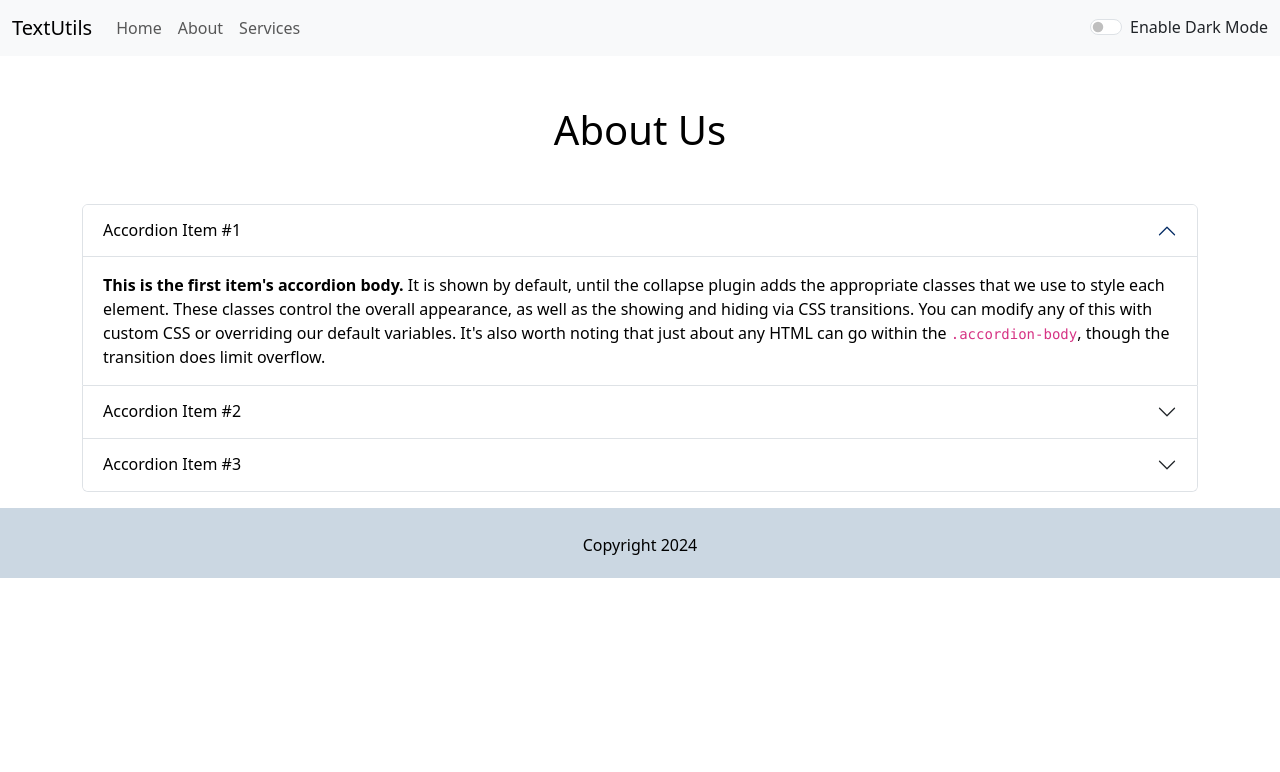
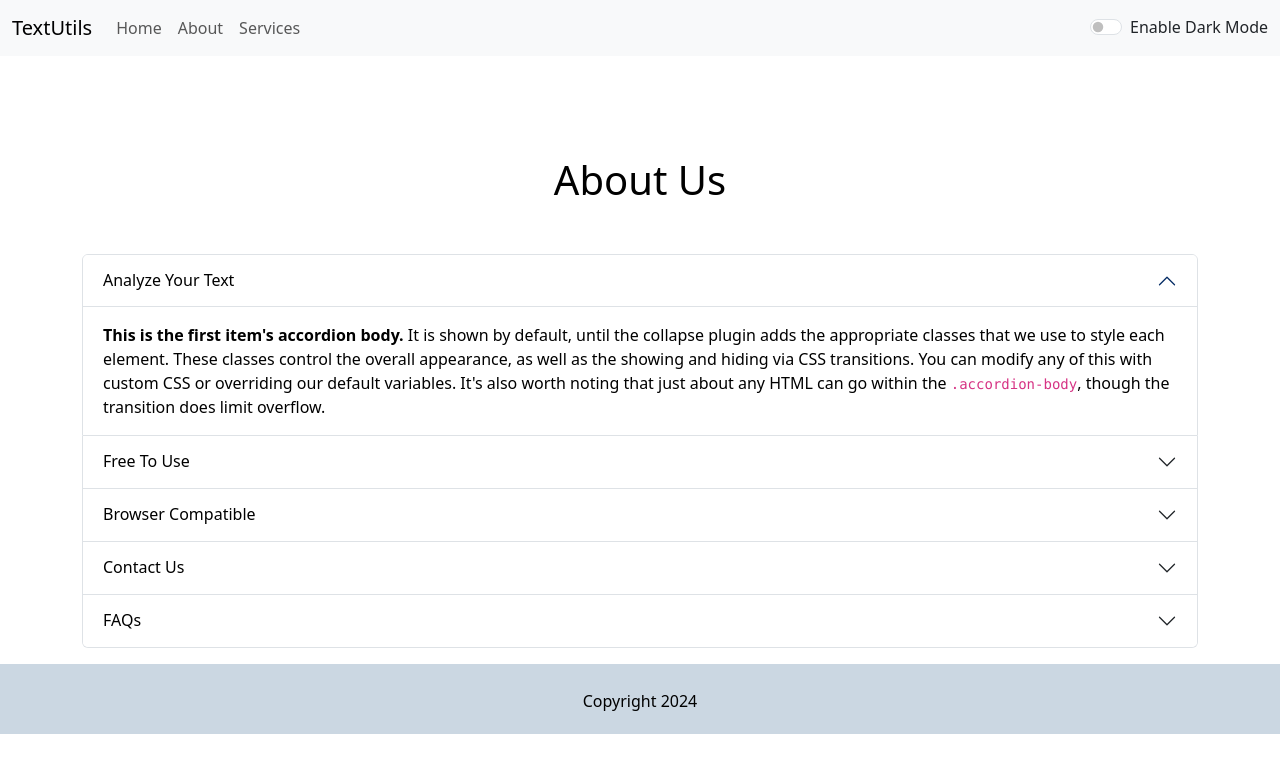
Before and after one commit to TouheedNaveed/TextUtils, a React (Create React App) app: page /about in a window 1280 px wide. Shown: the top 772 px of the page. Built offline with nearby package versions, Linux system fonts and the light colour scheme.

Commit message:
fixed errors and improve code

```diff
--- a/src/components/About.js
+++ b/src/components/About.js
@@ -6,10 +6,10 @@ export default function About(props) {
         <>
             <div className="heading"><h1 style={{ color: props.mode === 'dark' ? 'white' : "black"}}>About Us</h1></div>
             <div className="accordion" id="accordionExample" >
-                <div className="accordion-item" style={{ color: props.mode === 'dark' ? 'white' : "black", backgroundColor: props.mode === 'dark' ? '#212529' : 'white' }}>
+                <div className="accordion-item" style={{ color: props.mode === 'dark' ? 'white' : "black", backgroundColor: props.mode === 'dark' ? '#474c52' : 'white' }}>
                     <h2 className="accordion-header">
-                        <button style={{ color: props.mode === 'dark' ? 'white' : "black", backgroundColor: props.mode === 'dark' ? '#212529' : 'white' }} className="accordion-button" type="button" data-bs-toggle="collapse" data-bs-target="#collapseOne" aria-expanded="true" aria-controls="collapseOne">
-                            Accordion Item #1
+                        <button style={{ color: props.mode === 'dark' ? 'white' : "black", backgroundColor: props.mode === 'dark' ? '#474c52' : 'white' }} className="accordion-button" type="button" data-bs-toggle="collapse" data-bs-target="#collapseOne" aria-expanded="true" aria-controls="collapseOne">
+                            Analyze Your Text
                         </button>
                     </h2>
                     <div id="collapseOne" className="accordion-collapse collapse show" data-bs-parent="#accordionExample">
@@ -18,10 +18,10 @@ export default function About(props) {
                         </div>
                     </div>
                 </div>
-                <div className="accordion-item" style={{ color: props.mode === 'dark' ? 'white' : "black", backgroundColor: props.mode === 'dark' ? '#212529' : 'white' }}>
+                <div className="accordion-item" style={{ color: props.mode === 'dark' ? 'white' : "black", backgroundColor: props.mode === 'dark' ? '#474c52' : 'white' }}>
                     <h2 className="accordion-header">
-                        <button style={{ color: props.mode === 'dark' ? 'white' : "black", backgroundColor: props.mode === 'dark' ? '#212529' : 'white' }} className="accordion-button collapsed" type="button" data-bs-toggle="collapse" data-bs-target="#collapseTwo" aria-expanded="false" aria-controls="collapseTwo">
-                            Accordion Item #2
+                        <button style={{ color: props.mode === 'dark' ? 'white' : "black", backgroundColor: props.mode === 'dark' ? '#474c52' : 'white' }} className="accordion-button collapsed" type="button" data-bs-toggle="collapse" data-bs-target="#collapseTwo" aria-expanded="false" aria-controls="collapseTwo">
+                            Free To Use
                         </button>
                     </h2>
                     <div id="collapseTwo" className="accordion-collapse collapse" data-bs-parent="#accordionExample">
@@ -30,13 +30,37 @@ export default function About(props) {
                         </div>
                     </div>
                 </div>
-                <div className="accordion-item" style={{ color: props.mode === 'dark' ? 'white' : "black", backgroundColor: props.mode === 'dark' ? '#212529' : 'white' }}>
+                <div className="accordion-item" style={{ color: props.mode === 'dark' ? 'white' : "black", backgroundColor: props.mode === 'dark' ? '#474c52' : 'white' }}>
                     <h2 className="accordion-header">
-                        <button style={{ color: props.mode === 'dark' ? 'white' : "black", backgroundColor: props.mode === 'dark' ? '#212529' : 'white' }} className="accordion-button collapsed" type="button" data-bs-toggle="collapse" data-bs-target="#collapseThree" aria-expanded="false" aria-controls="collapseThree">
-                            Accordion Item #3
+                        <button style={{ color: props.mode === 'dark' ? 'white' : "black", backgroundColor: props.mode === 'dark' ? '#474c52' : 'white' }} className="accordion-button collapsed" type="button" data-bs-toggle="collapse" data-bs-target="#collapseThree" aria-expanded="false" aria-controls="collapseThree">
+                            Browser Compatible
                         </button>
                     </h2>
                     <div id="collapseThree" className="accordion-collapse collapse" data-bs-parent="#accordionExample">
+                        <div className="accordion-body">
+                            <strong>This is the third item's accordion body.</strong> It is hidden by default, until the collapse plugin adds the appropriate classes that we use to style each element. These classes control the overall appearance, as well as the showing and hiding via CSS transitions. You can modify any of this with custom CSS or overriding our default variables. It's also worth noting that just about any HTML can go within the <code>.accordion-body</code>, though the transition does limit overflow.
+                        </div>
+                    </div>
+                </div>
+                <div className="accordion-item" style={{ color: props.mode === 'dark' ? 'white' : "black", backgroundColor: props.mode === 'dark' ? '#474c52' : 'white' }}>
+                    <h2 className="accordion-header">
+                        <button style={{ color: props.mode === 'dark' ? 'white' : "black", backgroundColor: props.mode === 'dark' ? '#474c52' : 'white' }} className="accordion-button collapsed" type="button" data-bs-toggle="collapse" data-bs-target="#collapseThree" aria-expanded="false" aria-controls="collapseThree">
+                            Contact Us
+                        </button>
+                    </h2>
+                    <div id="collapseFour" className="accordion-collapse collapse" data-bs-parent="#accordionExample">
+                        <div className="accordion-body">
+                            <strong>This is the third item's accordion body.</strong> It is hidden by default, until the collapse plugin adds the appropriate classes that we use to style each element. These classes control the overall appearance, as well as the showing and hiding via CSS transitions. You can modify any of this with custom CSS or overriding our default variables. It's also worth noting that just about any HTML can go within the <code>.accordion-body</code>, though the transition does limit overflow.
+                        </div>
+                    </div>
+                </div>
+                <div className="accordion-item" style={{ color: props.mode === 'dark' ? 'white' : "black", backgroundColor: props.mode === 'dark' ? '#474c52' : 'white' }}>
+                    <h2 className="accordion-header">
+                        <button style={{ color: props.mode === 'dark' ? 'white' : "black", backgroundColor: props.mode === 'dark' ? '#474c52' : 'white' }} className="accordion-button collapsed" type="button" data-bs-toggle="collapse" data-bs-target="#collapseThree" aria-expanded="false" aria-controls="collapseThree">
+                            FAQs
+                        </button>
+                    </h2>
+                    <div id="collapseFive" className="accordion-collapse collapse" data-bs-parent="#accordionExample">
                         <div className="accordion-body">
                             <strong>This is the third item's accordion body.</strong> It is hidden by default, until the collapse plugin adds the appropriate classes that we use to style each element. These classes control the overall appearance, as well as the showing and hiding via CSS transitions. You can modify any of this with custom CSS or overriding our default variables. It's also worth noting that just about any HTML can go within the <code>.accordion-body</code>, though the transition does limit overflow.
                         </div>
--- a/src/components/Alert.js
+++ b/src/components/Alert.js
@@ -2,19 +2,20 @@ import React from 'react'
 
 function Alert(props) {
 
-    const capitalize=(word)=>{
+    const capitalize = (word) => {
 
-        const lower=word.toLowerCase();
+        const lower = word.toLowerCase();
         return lower.charAt(0).toUpperCase() + lower.slice(1);
 
     }
 
     return (
-
-            props.alert&&<div className={`alert alert-${props.alert.type} alert-dismissible fade show`} role="alert">
+        <div style={{height:"50px"}}>
+            {props.alert && <div className={`alert alert-${props.alert.type} alert-dismissible fade show`} role="alert">
                 <strong>{capitalize(props.alert.type)}</strong>: {props.alert.msg}
-            </div>
-        )
+            </div>}
+        </div>
+    )
 }
 
 export default Alert
--- a/src/components/TextForm.js
+++ b/src/components/TextForm.js
@@ -52,6 +52,7 @@ export default function TextForm(props) {
         let newText = document.getElementById("textBox");
         newText.select();
         navigator.clipboard.writeText(newText.value);
+        document.getSelection().removeAllRanges();
         props.showAlert("Text Copied to Clipboard","success");
     }
     const [text, setText] = useState("Enter Text here");
@@ -65,21 +66,21 @@ export default function TextForm(props) {
                     <textarea value={text} className="form-control" id="textBox" rows="8" onChange={handleOnChange} style={{ color: props.mode === 'dark' ? 'white' : "black", backgroundColor: props.mode === 'dark' ? '#212529' : 'white' }}></textarea>
                 </div>
                 <div className="container d-flex justify-content-between ">
-                    <button className="btn btn-primary " onClick={upClick}>Convert to Uppercases</button>
-                    <button className="btn btn-secondary " onClick={lowerClick}>Convert to Lowercases</button>
-                    <button className="btn btn-info " onClick={clearForm}>Clear Text</button>
+                    <button disabled={text.length===0} className="btn btn-primary " onClick={upClick}>Convert to Uppercases</button>
+                    <button disabled={text.length===0} className="btn btn-secondary " onClick={lowerClick}>Convert to Lowercases</button>
+                    <button disabled={text.length===0} className="btn btn-info " onClick={clearForm}>Clear Text</button>
                     <button className="btn btn-success " onClick={randText}>Random email</button>
-                    <button onClick={speak} className="btn btn-warning">Speak Text</button>
-                    <button onClick={rmvExtraSpaces} className="btn btn-light">Remove Extra Spaces</button>
-                    <button onClick={cpyText} className="btn btn-danger ">Copy Text</button>
+                    <button disabled={text.length===0} onClick={speak} className="btn btn-warning">Speak Text</button>
+                    <button disabled={text.length===0} onClick={rmvExtraSpaces} className="btn btn-light">Remove Extra Spaces</button>
+                    <button disabled={text.length===0} onClick={cpyText} className="btn btn-danger ">Copy Text</button>
                 </div>
 
 
             </div>
             <div className="container" style={{ color: props.mode === 'dark' ? 'white' : "black" }}>
                 <h2 className="ts">Your Text Summary</h2>
-                <p className='p'>{text.split(" ").length} words and {text.length} characters</p>
-                <p className='p'>{0.008 * text.split(" ").length} Minuite to read</p>
+                <p className='p'>{text.split(" ").filter((element)=>{return element.length!==0}).length} words and {text.length} characters</p>
+                <p className='p'>{0.008 * text.split(" ").filter((element)=>{return element.length!==0}).length} Minuite to read</p>
                 <h3>Preview:</h3>
                 <p>{text.length > 0 ? text : "Enter some text in the textbox to preview."}</p>
             </div>
```
Also changed, not shown: src/components/TextForm.css (line endings or trailing spaces).
